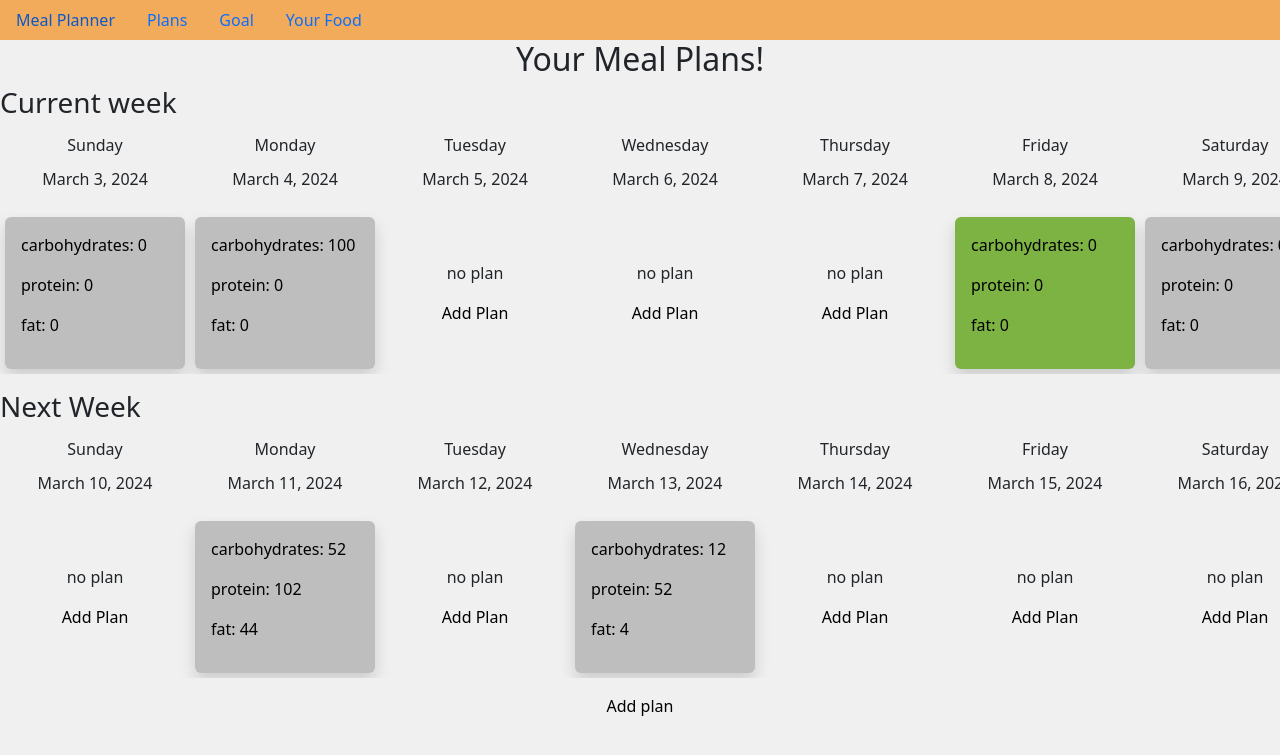
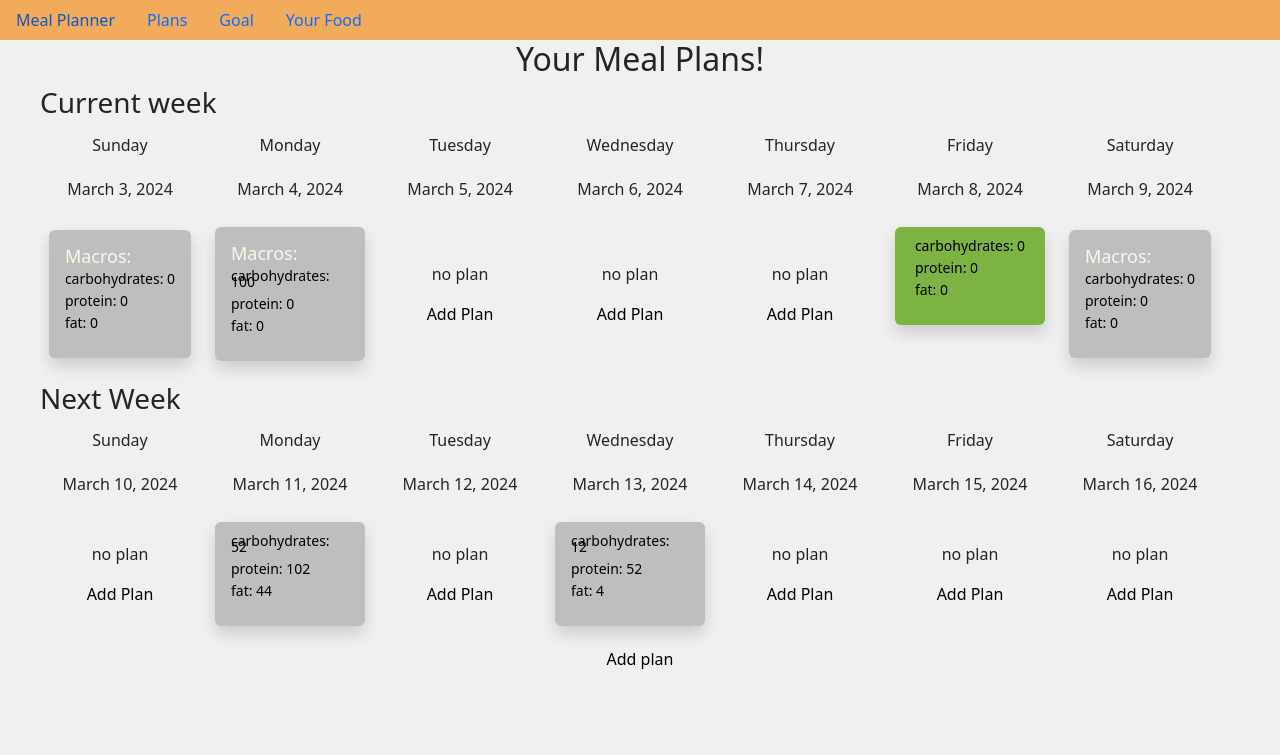
Before and after one commit to CodinApe/meal_planner, a Django app: page /plans/ in a window 1280 px wide. Shown: the top 755 px of the page. Run offline with Django 4.2, Linux system fonts and the light colour scheme; data comes from the database, SQL or seed files in the repository; both versions use the stored data as it was after the commit; some libraries are stand-ins or nearby versions.

Commit message:
styling/bg

```diff
--- a/meal_plans/static/styles.css
+++ b/meal_plans/static/styles.css
@@ -17,33 +17,85 @@ h4 a, p a, div a {
     text-decoration: none;
 }
 
+/* Background */
+#animatedBG {
+    width: 100%;
+    height: 100vh;
+    display: flex;
+    align-items: center;
+    justify-content: center;
+    background-size: 300% 300%;
+    background-image: linear-gradient(-45deg, rgb(255, 255, 255) 0%, rgba(227, 188, 115, 0.822) 25%, rgb(252, 168, 12) 51%, rgb(252, 168, 12) 100%);
+    -webkit-animation: AnimateBG 20s ease infinite;
+        animation: AnimateBG 20s ease infinite;
+}
+
+@-webkit-keyframes AnimateBG {
+  0% {
+    background-position: 0% 50%;
+  }
+  50% {
+    background-position: 100% 50%;
+  }
+  100% {
+    background-position: 0% 50%;
+  }
+}
+
+@keyframes AnimateBG {
+  0% {
+    background-position: 0% 50%;
+  }
+  50% {
+    background-position: 100% 50%;
+  }
+  100% {
+    background-position: 0% 50%;
+  }
+}
+
 /* index */
-h1 {
-    font-family:'Segoe UI', Tahoma, Geneva, Verdana, sans-serif;
-    font-variant: small-caps;
+#loginSect h1 {
+    font-family:'Courier New', Courier, monospace;
+    font-size: 34px;
+    line-height: 30px;
+}
+
+#loginSect h1 + p {
+    margin-top: 30px;
+}
+
+.mealPlanner {
+    font-size: 38px;
+    font-weight: 650;
+    font-family:'Courier New', Courier, monospace;
+    margin-top: 25px;
 }
 
 h1 p {
     font-family:Impact, Haettenschweiler, 'Arial Narrow Bold', sans-serif;
 }
+
 h1 .listy{
     font-family: 'Courier New', Courier, monospace;
-    font-size: 26px;
+    font-size: 20px;
 }
 
 h1 .headerStandout {
     font-family:Impact, Haettenschweiler, 'Arial Narrow Bold', sans-serif;
     font-size: 50px;
     font-variant: none;
+    text-decoration: underline;
 }
 
 #loginSect {
     position: fixed;
     top: 50%;
     left: 50%;
+    width: 580px;
     transform: translate(-50%, -50%);
     background-color: white;
-    padding: 20px;
+    padding: 40px;
     border: 1px solid #ccc;
     border-radius: 5px;
     text-align: center;
@@ -69,7 +121,6 @@ li {
 }
 
 /* plans.html */
-
 .h3Plans {
     text-align: left;
 }
@@ -83,7 +134,7 @@ li {
     text-align: center;
     justify-content: center;
     background-color: #F0F0F0;
-    max-width: 1300px;
+    max-width: 1200px;
 }
 
 #todayPlan {
@@ -99,6 +150,11 @@ li {
 
 }
 
+.scroll {
+    overflow-x: scroll;
+    min-width: 400px;
+}
+
 #weekOnePlans .noPlan, #weekTwoPlans .noPlan {
     display: flex;
     flex-direction: column;
@@ -108,59 +164,34 @@ li {
 
 .weekPlans, .daysOfTheWeek {
     display: grid;
-    grid-template-columns: 1fr 1fr 1fr 1fr 1fr 1fr 1fr;
+    grid-template-columns: repeat(7, 160px);
     grid-template-rows: 1fr;
-    /* justify-content:left; */
+    gap: 10px;
     padding-left: 0;
-    overflow-x: scroll;
-    min-width: 400px;
+}
 
+.plansWeekItem {
+    transition: transform 0.3s ease;
+    display: flex;
+    align-items: center;
+    justify-content: center;
+}
+
+.plansWeekItem:hover {
+    transform: scale(1.05);
 }
 
 .weekPlans li {
     margin: 5px;
-    min-width: 180px;
+    min-width: 150px;
 }
 
-
-.planSunday {
-    grid-column: 1/2;
-    grid-row: 1/2;
-}
-
-.planMonday {
-    grid-column: 2/3;
-    grid-row: 1/2;
-}
-
-.planTuesday {
-    grid-column: 3/4;
-    grid-row: 1/2;
-}
-
-.planWednesday {
-    grid-column: 4/5;
-    grid-row: 1/2;
-}
-
-.planThursday {
-    grid-column: 5/6;
-    grid-row: 1/2;
-}
-
-.planFriday {
-    grid-column: 6/7;
-    grid-row: 1/2;
-}
-
-.planSaturday {
-    grid-column: 7/8;
-    grid-row: 1/2;
-}
 
 .planLi {
     background-color: #bebebe;
     text-align: left;
+    max-height: 150px;
+    line-height: 6px;
 
 }
 
@@ -171,6 +202,14 @@ li {
 .planLi h4 {
     font-size: 20px;
     color: #fdf6e9;
+}
+
+.planLi p {
+    font-size: 14px;
+}
+
+div #macrosH4 {
+    font-size: 18px;
 }
 
 /* plan.html specific */
--- a/meal_plans/templates/meal_plans/base.html
+++ b/meal_plans/templates/meal_plans/base.html
@@ -28,12 +28,14 @@
     {% bootstrap_css %}
 </head>
 <body id="body">
+    {% block title %}
     <ul class = "nav ">
         <li class="nav-item"><a class="nav-link" href="{% url 'meal_plans:index' %}" >Meal Planner</a></li>
         <li class="nav-item"><a class="nav-link" href="{% url 'meal_plans:plans' %}">Plans</a></li>
         <li class="nav-item"><a class="nav-link" href="{% url 'meal_plans:goal' %}">Goal</a></li>
         <li class="nav-item"><a class="nav-link">Your Food</a></li>
     </ul>
+    {% endblock %}
     <div >
         {% block content %}{% endblock content %}
     </div>
--- a/meal_plans/templates/meal_plans/create_goal.html
+++ b/meal_plans/templates/meal_plans/create_goal.html
@@ -1,6 +1,11 @@
+{% extends 'meal_plans/base.html' %}
+
+{% block content %}
 <form action="{% url 'meal_plans:create_goal' goal_id %}" method="post">
     {% csrf_token %}
     {{form.as_p}}
     <button name='submit'>Set Goal</button>
 
 </form>
+
+{% endblock %}
--- a/meal_plans/templates/meal_plans/plan.html
+++ b/meal_plans/templates/meal_plans/plan.html
@@ -7,11 +7,15 @@
 
 <section id="foodItems">
     {% for fooditem in fooditems %}
-    <section id ="">
+    <section id ="foodGrid">
         {{ fooditem }}
+        {{ fooditem.calories}}
+        {{fooditem.carbohydrates}}
     </section>
     {% endfor%}
 </section>
+
+{% comment %} Change the view, so that the num of items is counted and sent to this pae, then set the {% endcomment %}
 
 
 
--- a/meal_plans/templates/meal_plans/plans.html
+++ b/meal_plans/templates/meal_plans/plans.html
@@ -6,6 +6,7 @@
     <h2>Your Meal Plans!</h2>
 
     <h3 class="h3Plans">Current week</h3>
+    <div class="scroll">
         <ul class="weekPlans">
             <li>Sunday</li>
             <li>Monday</li>
@@ -23,7 +24,7 @@
                 {% if plan.date %}
                     {% if today == plan.date %}
                         <li class= "plan{{ plan.day_of_week }}" id = "todayLi">
-                        <div class="planLi shadow p-3 rounded" id="todayPlan">
+                            <div class="planLi shadow p-3 rounded plansWeekItem" id="todayPlan">
                                 <a href="{% url 'meal_plans:plan' plan.id %}">
                                     <!-- <h4 class="fs-6">{{ plan.day_of_week }} </h4> -->
                                     <!-- <p>{{ plan }}</p>  -->
@@ -35,9 +36,10 @@
                             </div>
                         </li>
                     {% else %}
-                    <li class= "plan{{ plan.day_of_week }}">
+                        <li class= "plan{{ plan.day_of_week }} plansWeekItem">
                             <div class="planLi shadow p-3 rounded">
                                 <a href="{% url 'meal_plans:plan' plan.id %}">
+                                    <h4 id="macrosH4">Macros:</h4>
                                     <!-- <h4 class="fs-6">{{ plan.day_of_week }} </h4> -->
                                     <!-- <p>{{ plan }}</p> -->
                                     <p>carbohydrates: {{ plan.return_carbs }}</p>
@@ -48,7 +50,7 @@
                         </li>
                     {% endif %}
                 {% else %}
-                <li class="noPlan">
+                    <li class="noPlan plansWeekItem">
                         <p>no plan</p>
                         <a href="{% url 'meal_plans:new_plan' %}?date={{ plan }}">Add Plan</a>
                     </li>
@@ -57,8 +59,9 @@
             {% endfor %}
 
         </ul>
-
+    </div>
     <h3 class="h3Plans">Next Week</h3>
+    <div class="scroll">
         <ul class="weekPlans">
             <li>Sunday</li>
             <li>Monday</li>
@@ -74,7 +77,7 @@
         <ul id="weekTwoPlans" class="weekPlans">
             {% for plan in planExists2 %}
             {% if plan.date %}
-                <li class= "plan{{ plan.day_of_week }}">
+                    <li class= "plan{{ plan.day_of_week }} plansWeekItem">
                         <div class="planLi shadow p-3 rounded">
                             <a href="{% url 'meal_plans:plan' plan.id %}">
                                 <!-- <h4 class="fs-6">{{ plan.day_of_week }} </h4> -->
@@ -86,7 +89,7 @@
                         </div>
                     </li>
             {% else %}
-            <li class="noPlan">
+                <li class="noPlan plansWeekItem">
                     <p >no plan</p>
                     <a href="{% url 'meal_plans:new_plan' %}?date={{ plan }}">Add Plan</a>
                 </li>
@@ -94,22 +97,9 @@
 
         {% endfor %}
         </ul>
-
+    </div>
     <a href="{% url 'meal_plans:new_plan' %}">Add plan</a>
 
-    <!-- <input type="text" id="datepicker"> -->
-
-    <script>
-    //     $(document).ready( function() {
-    //     $( "#datepicker" ).datepicker({
-    //         onSelect: function(date) {
-    //             // Redirect to plans for the selected date
-    //             window.location.href = "{% url 'meal_plans:plans_for_date' %}?date=" + date;
-    //         }
-    //     });
-
-    // });
-    </script>
 </section>
 
 {% endblock content %}
```
Also changed, not shown: meal_plans/templates/meal_plans/index.html (+6 -4 lines), db.sqlite3. Lines whose indentation alone changed are shown as unchanged.
